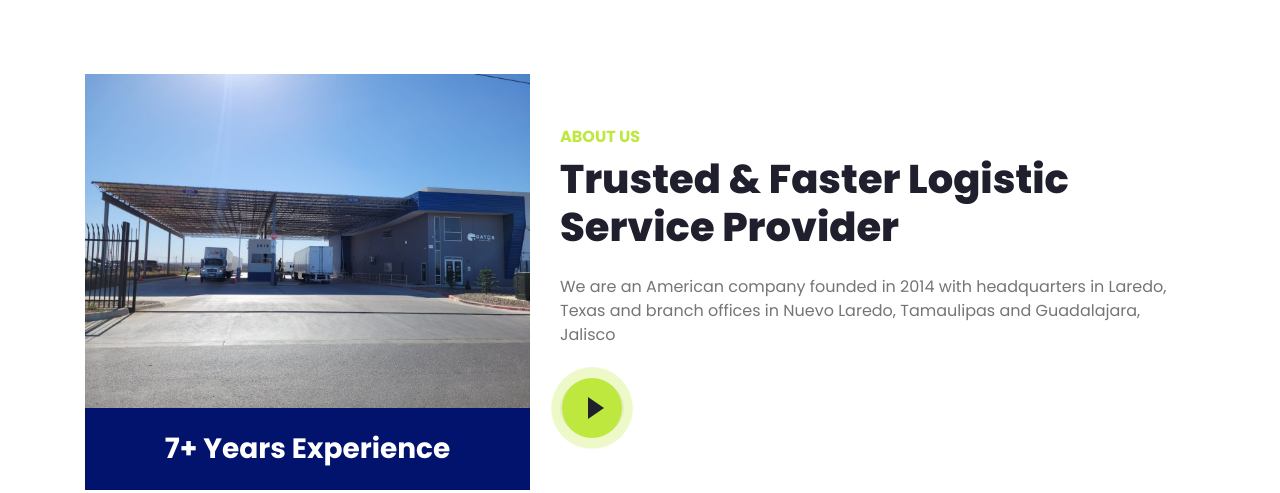
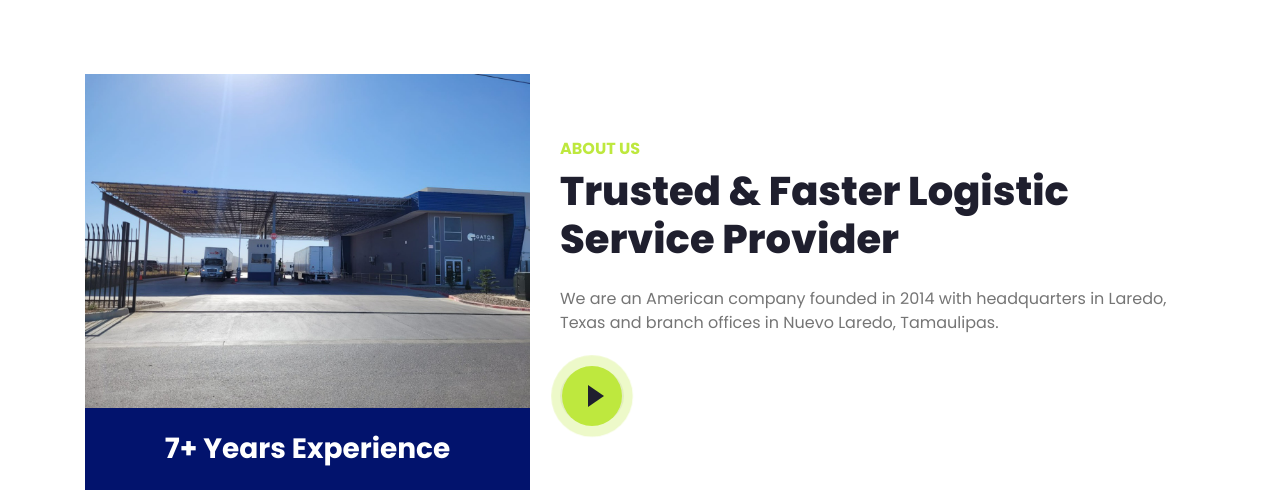
Before and after one commit to Ferxis7577/GatorWebsite, a plain HTML site: page index.html in a window 1280 px wide. Shown: the part 600-1093 px from the top of the page. Drawn offline with nearby package versions, Linux system fonts and the light colour scheme.

Commit message:
index change

```diff
--- a/index.html
+++ b/index.html
@@ -133,7 +133,7 @@
                 <div class="col-lg-7">
                     <h6 class="text-primary text-uppercase font-weight-bold">About Us</h6>
                     <h1 class="mb-4">Trusted & Faster Logistic Service Provider</h1>
-                    <p class="mb-4">We are an American company founded in 2014 with headquarters in Laredo, Texas and branch offices in Nuevo Laredo, Tamaulipas and Guadalajara, Jalisco</p>
+                    <p class="mb-4">We are an American company founded in 2014 with headquarters in Laredo, Texas and branch offices in Nuevo Laredo, Tamaulipas.</p>
                     <div class="d-flex align-items-center pt-2">
                         <button type="button" class="btn-play" data-toggle="modal"
                             data-src="https://www.youtube.com/embed/DWRcNpR6Kdc" data-target="#videoModal">
```
